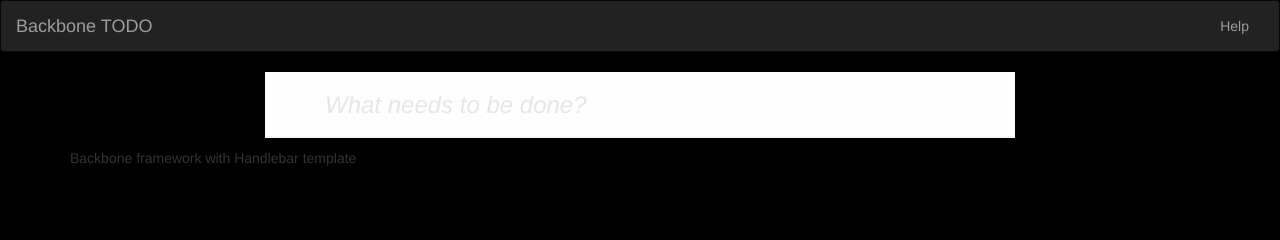
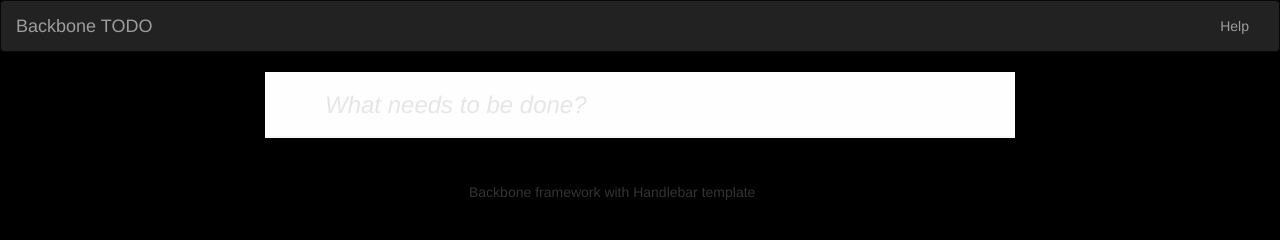
Before and after one commit to Pulkit493/todo, a website: page public/index.html in a window 1280 px wide. Drawn offline with nearby package versions, Linux system fonts and the light colour scheme; no server answers.

Commit message:
UI improved

```diff
--- a/public/index.html
+++ b/public/index.html
@@ -83,8 +83,8 @@
     </div>
     <div class="row">
         <div class="col-md-12">
-            <footer class="info">
-                <p>Backbone framework with Handlebar template</p>
+            <footer class="info footerText">
+                Backbone framework with Handlebar template
             </footer>
         </div>
     </div>
--- a/public/script/app/controller/control.js
+++ b/public/script/app/controller/control.js
@@ -5,12 +5,11 @@
 var app=angular.module("myApp",[]);
 app.controller("myController",function($scope,$http){
     $scope.formData={};
-    $scope.createTodo = function() { debugger;
+    $scope.createTodo = function() {
         $http.post('/api/task', $scope.formData)
             .success(function(data) {
                 $scope.todos.push({task: $scope.formData.text});
                 $scope.formData = {};
-                console.log(data);
             })
             .error(function(data) {
                 console.log('Error: ' + data);
@@ -18,9 +17,8 @@ app.controller("myController",function($scope,$http){
     };
 
     $http.get('/api/task')
-        .success(function(data) {debugger;
+        .success(function(data) {
             $scope.todos = data;
-            console.log(data);
         })
         .error(function(data) {
             console.log('Error: ' + data);
--- a/public/style/style.css
+++ b/public/style/style.css
@@ -53,3 +53,8 @@ body{ background-color: black;}
 #task{ font-size: 30px; color: #337ab7;}
 #close{ float: right; color: #af5b5e;}
 li:hover{color: aqua;}
+
+.footerText{
+	padding: 3%;
+    padding-left: 35%;
+}
```
